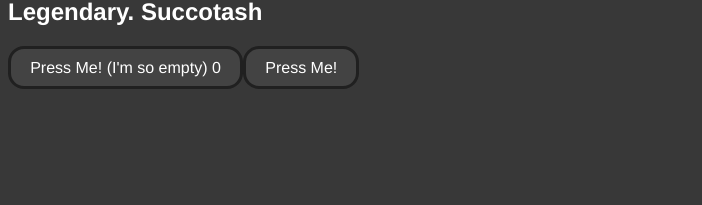
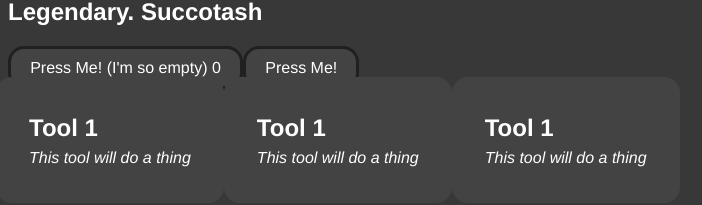
Before and after one commit to Azoghal/legendary-succotash, a React (Vite) app in the folder lodge/: page / in a window 1280 px wide. Shown: the part 181-386 px from the top of the page, without its empty margins (0-702 px from the left). Built offline with nearby package versions, Linux system fonts and the light colour scheme.

Commit message:
moar css stuff

```diff
--- a/lodge/package.json
+++ b/lodge/package.json
@@ -25,6 +25,7 @@
     "@typescript-eslint/eslint-plugin": "^6.0.0",
     "@typescript-eslint/parser": "^6.0.0",
     "@vitejs/plugin-react-swc": "^3.3.2",
+    "bulma": "^0.9.4",
     "eslint": "^8.45.0",
     "eslint-plugin-react-hooks": "^4.6.0",
     "eslint-plugin-react-refresh": "^0.4.3",
--- a/lodge/src/App.tsx
+++ b/lodge/src/App.tsx
@@ -1,4 +1,5 @@
 import SuccotashLogo from './assets/logo.png'
+import Card from './components/Card'
 import Counter from './components/Counter'
 import RecipeButton from './components/RecipeButton'
 
@@ -13,6 +14,12 @@ function App() {
       <h1>Legendary. Succotash</h1>
       <Counter val={0}/>
       <RecipeButton/>
+      <div className='columns'>
+        <Card title='Tool 1' body='This tool will do a thing'/>
+        <Card title='Tool 1' body='This tool will do a thing'/>
+        <Card title='Tool 1' body='This tool will do a thing'/>
+      </div>
+
     </>
   )
 }
--- /dev/null
+++ b/lodge/src/components/Card.tsx
@@ -0,0 +1,16 @@
+interface ICardProps {
+    title: string,
+    body: string,
+}
+
+export default function (props:ICardProps) : JSX.Element{
+
+    return <div className="card">
+        <div className="card__title">
+            {props.title}
+        </div>
+        <div className="card__body">
+            {props.body}
+        </div>
+    </div>
+}
--- a/lodge/src/sass/_base/_base.scss
+++ b/lodge/src/sass/_base/_base.scss
@@ -11,6 +11,9 @@ a {
     color: $anchor-colour;
     text-decoration: none;
 }
+a:hover {
+    color: $main-pink;
+}
 
 h1 {
     font-size: $font-size-h1;
--- /dev/null
+++ b/lodge/src/sass/_components/_card.scss
@@ -0,0 +1,23 @@
+.card {
+    background-color: $grey;
+    border-radius: $border-radius-base;
+    border: $border-base;
+    color: $white;
+    cursor: pointer;
+    height: 100%;
+    padding: 2rem;
+    position: relative;
+
+    // &:hover {
+    //     box-shadow: 0 32px 32px 0 $darkest-grey;
+    // }
+
+    &__title{
+        font-size: $font-size-h1;
+        font-weight: $font-weight-bold;
+    }
+
+    &__body{
+        font-style: italic;
+    }
+}
--- a/lodge/src/sass/main.scss
+++ b/lodge/src/sass/main.scss
@@ -1,4 +1,6 @@
 @charset "utf-8";
+
+@import 'node_modules/bulma/sass/grid/columns.sass';
 
 @import
     '_vars/colours',
@@ -10,4 +12,5 @@
 
 @import
     '_components/button',
-    '_components/logo';
+    '_components/logo',
+    '_components/card';
```
Also changed, not shown: lodge/src/index.css (+0 -33 lines), 1 other file (tests, documents, lock files or other folders).
